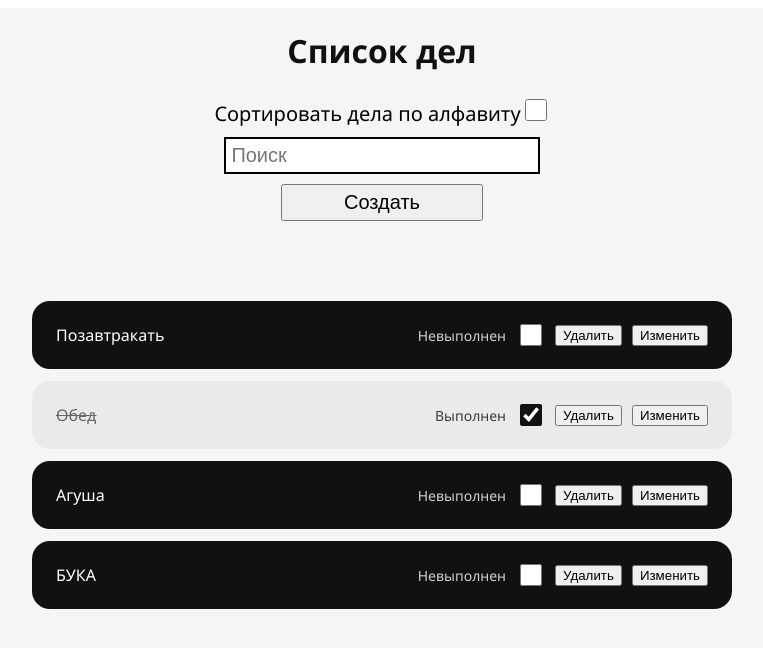
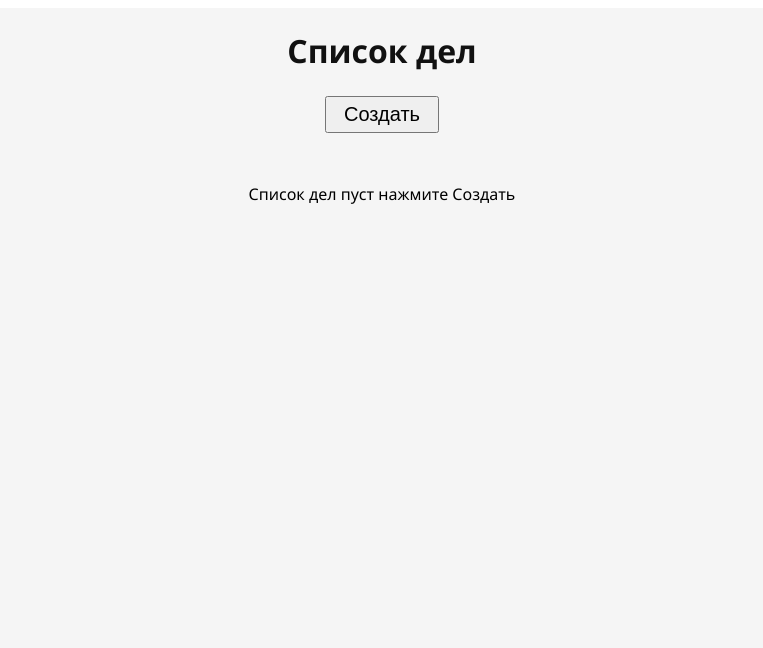
Before and after one commit to stepankot/Todolist-RU, a React (Vite) app: page / in a window 1280 px wide. Shown: the top 648 px of the page, without its empty margins (258-1021 px from the left). Built offline with nearby package versions, Linux system fonts and the light colour scheme; data requests are answered from the project's data file.

Commit message:
хронология добавления задач

```diff
--- a/db.json
+++ b/db.json
@@ -1,24 +1,3 @@
 {
-  "todos": [
-    {
-      "id": "c2d5",
-      "title": "Позавтракать",
-      "completed": false
-    },
-    {
-      "id": "ad31",
-      "title": "Обед",
-      "completed": true
-    },
-    {
-      "id": "ef9a",
-      "title": "Агуша",
-      "completed": false
-    },
-    {
-      "id": "d685",
-      "title": "БУКА",
-      "completed": false
-    }
-  ]
+  "todos": []
 }
--- a/src/api/useTodos.js
+++ b/src/api/useTodos.js
@@ -7,7 +7,7 @@ export default function useGetTodos(refreshTodos) {
 	useEffect(() => {
 		fetch('http://localhost:3000/todos')
 			.then(response => response.json())
-			.then(data => setTodos(data))
+			.then(data => setTodos(data.reverse()))
 			.catch(e => setError(e.message))
 			.finally(() => setLoading(false))
 	}, [refreshTodos])
--- a/src/index.css
+++ b/src/index.css
@@ -196,6 +196,7 @@ li:hover {
 .filter-group {
 	display: flex;
 	flex-direction: column;
+	gap: 5px;
 }
 
 label {
```
